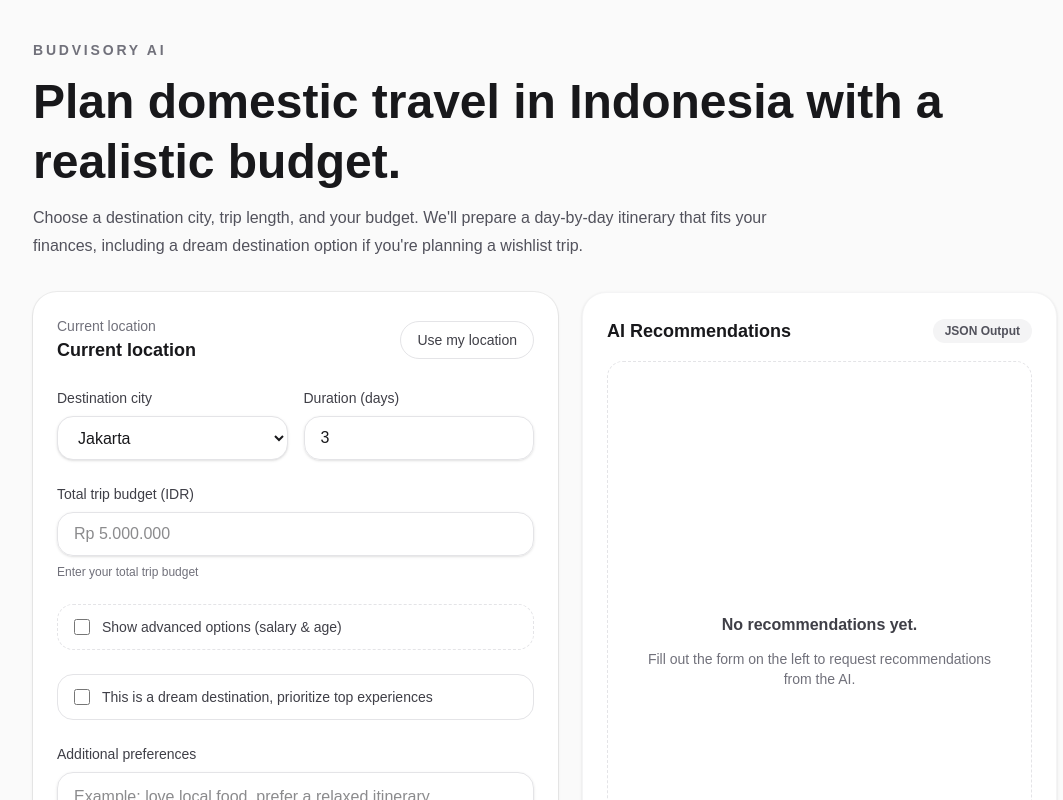
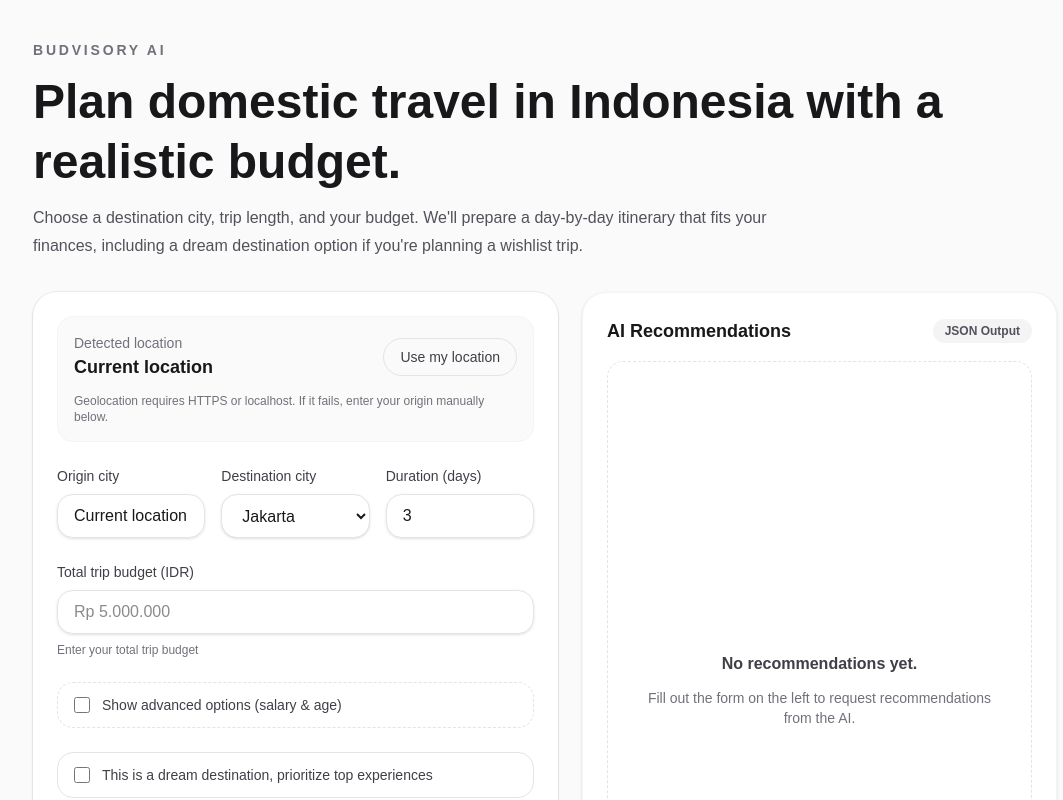
Before and after one commit to abdulsalam01/budvisory-ai, a Next.js app: page / in a window 1280 px wide. Shown: the top 800 px of the page, without its empty margins (95-1158 px from the left). Built offline with nearby package versions, Linux system fonts and the light colour scheme.

Commit message:
Fix Gemini model, origin input, and dev port

```diff
--- a/app/api/recommendations/route.ts
+++ b/app/api/recommendations/route.ts
@@ -26,7 +26,7 @@ type RecommendationResponse = {
 };
 
 const GEMINI_API_URL =
-  "https://generativelanguage.googleapis.com/v1beta/models/gemini-1.5-flash:generateContent";
+  "https://generativelanguage.googleapis.com/v1beta/models/gemini-1.5-flash-latest:generateContent";
 
 const buildPrompt = (payload: RecommendationRequest) => {
   return `You are a travel planner for domestic travel in Indonesia.
--- a/app/page.tsx
+++ b/app/page.tsx
@@ -84,6 +84,7 @@ type RecommendationResponse = {
 export default function Home() {
   const [currentCity, setCurrentCity] = useState("");
   const [currentRegion, setCurrentRegion] = useState("");
+  const [originInput, setOriginInput] = useState("Current location");
   const [destination, setDestination] = useState(destinationOptions[0]);
   const [duration, setDuration] = useState("3");
   const [budgetInput, setBudgetInput] = useState("");
@@ -126,6 +127,12 @@ export default function Home() {
       setError("This device does not support geolocation.");
       return;
     }
+    if (!window.isSecureContext) {
+      setError(
+        "Geolocation requires a secure context (HTTPS or localhost). Please enter your origin manually."
+      );
+      return;
+    }
 
     setError(null);
     setLoadingLocation(true);
@@ -151,8 +158,11 @@ export default function Home() {
             data.address?.village ||
             data.address?.county;
           const region = data.address?.state || data.address?.region;
-          setCurrentCity(city || "");
-          setCurrentRegion(region || "");
+          const nextCity = city || "";
+          const nextRegion = region || "";
+          setCurrentCity(nextCity);
+          setCurrentRegion(nextRegion);
+          setOriginInput(getLocationLabel(nextCity, nextRegion));
         } catch (locationError) {
           console.error(locationError);
           setError("Unable to fetch location, please try again.");
@@ -181,7 +191,7 @@ export default function Home() {
           "Content-Type": "application/json",
         },
         body: JSON.stringify({
-          origin: locationLabel,
+          origin: originInput || locationLabel,
           destination,
           duration: Number(duration),
           budget,
@@ -233,9 +243,10 @@ export default function Home() {
             onSubmit={handleSubmit}
             className="flex flex-col gap-6 rounded-3xl bg-white p-6 shadow-sm ring-1 ring-black/5"
           >
+            <div className="flex flex-col gap-3 rounded-2xl border border-zinc-100 bg-zinc-50 p-4">
               <div className="flex items-center justify-between gap-4">
                 <div>
-                <p className="text-sm text-zinc-500">Current location</p>
+                  <p className="text-sm text-zinc-500">Detected location</p>
                   <p className="text-lg font-semibold text-zinc-900">
                     {locationLabel}
                   </p>
@@ -248,8 +259,24 @@ export default function Home() {
                   {loadingLocation ? "Locating..." : "Use my location"}
                 </button>
               </div>
+              <p className="text-xs text-zinc-500">
+                Geolocation requires HTTPS or localhost. If it fails, enter your
+                origin manually below.
+              </p>
+            </div>
 
-            <div className="grid gap-4 sm:grid-cols-2">
+            <div className="grid gap-4 sm:grid-cols-2 lg:grid-cols-3">
+              <label className="flex flex-col gap-2 text-sm font-medium text-zinc-700">
+                Origin city
+                <input
+                  type="text"
+                  value={originInput}
+                  onChange={(event) => setOriginInput(event.target.value)}
+                  placeholder="Jakarta"
+                  className="h-11 rounded-2xl border border-zinc-200 px-4 text-base text-zinc-900 shadow-sm focus:border-zinc-400 focus:outline-none"
+                />
+              </label>
+
               <label className="flex flex-col gap-2 text-sm font-medium text-zinc-700">
                 Destination city
                 <select
--- a/package.json
+++ b/package.json
@@ -3,7 +3,7 @@
   "version": "0.1.0",
   "private": true,
   "scripts": {
-    "dev": "next dev",
+    "dev": "next dev -p 3006",
     "build": "next build",
     "start": "next start",
     "lint": "eslint"
```
Lines whose indentation alone changed are shown as unchanged.
